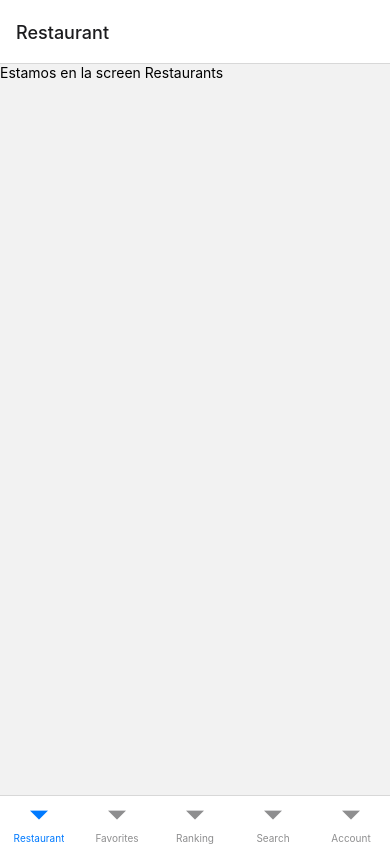
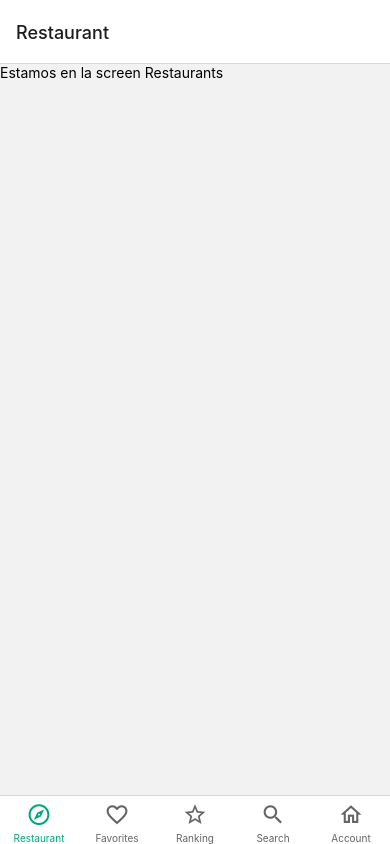
Before and after one commit to gonzisdev/curso-react-native-expo, a React Native app in the folder 5-tenedores/: screen / in a window 390 px wide. Built offline with nearby package versions, Linux system fonts and the light colour scheme.

Commit message:
icons to navigation added

```diff
--- a/5-tenedores/src/navigation/AppNavigation.tsx
+++ b/5-tenedores/src/navigation/AppNavigation.tsx
@@ -1,4 +1,5 @@
 import { createBottomTabNavigator } from "@react-navigation/bottom-tabs"
+import { Icon } from "@rneui/base"
 import { AccountScreen } from "../screens/AccountScreen"
 import { FavoritesScreen } from "../screens/FavoritesScreen"
 import { RankingScreen } from "../screens/RankingScreen"
@@ -9,7 +10,11 @@
 
 export const AppNavigation = () => {
   return (
-    <Tab.Navigator>
+    <Tab.Navigator screenOptions={({route}) => ({
+        tabBarActiveTintColor: "#00a680",
+        tabBarInactiveTintColor: "#646464",
+        tabBarIcon: ({color, size}) => screenOptions(route, color, size)
+    })}>
         <Tab.Screen name="Restaurant" component={RestaurantsScreen} />
         <Tab.Screen name="Favorites" component={FavoritesScreen} />
         <Tab.Screen name="Ranking" component={RankingScreen} />
@@ -18,3 +23,28 @@
     </Tab.Navigator>
   )
 }
+
+const screenOptions = (route: {name: string}, color: string, size: number): React.JSX.Element => {
+    let iconName!: string
+
+    if (route.name === 'Restaurant') {
+        iconName = "compass-outline"
+    }
+    if (route.name === 'Favorites') {
+        iconName = "heart-outline"
+    }
+    if (route.name === 'Ranking') {
+        iconName = "star-outline"
+    }
+    if (route.name === 'Search') {
+        iconName = "magnify"
+    }
+    if (route.name === 'Account') {
+        iconName = "home-outline"
+    }
+
+    return (
+        <Icon type="material-community" name={iconName} color={color} size={size} />
+
+    )
+}
```
